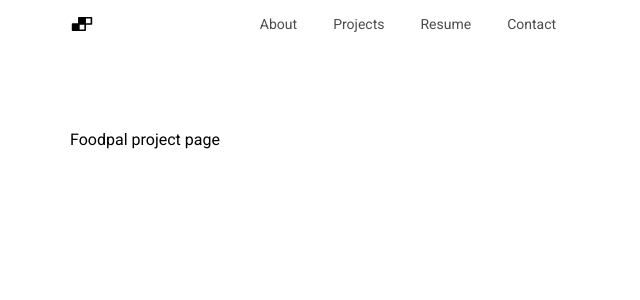
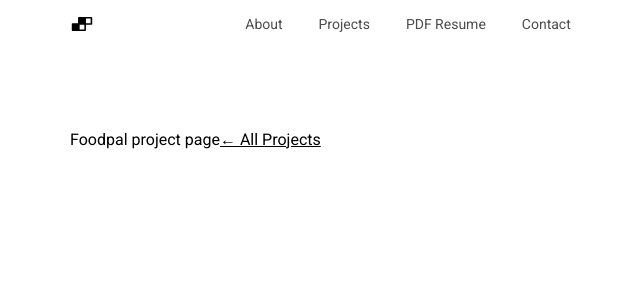
Before and after one commit to malikkotb/m-k.io, a Next.js app: page /projects/foodpal in a window 1280 px wide. Shown: the top 300 px of the page, without its empty margins (244-884 px from the left). Built offline with nearby package versions, Linux system fonts and the light colour scheme.

Commit message:
pdf resume download

```diff
--- a/app/contact/page.js
+++ b/app/contact/page.js
@@ -90,7 +90,7 @@ export default function Contact() {
             rounded-lg p-4 transition-opacity dark:transition-opacity
             bg-black bg-opacity-10 hover:bg-opacity-20
             dark:bg-[#F8F9FA] dark:bg-opacity-20 dark:hover:bg-opacity-10"
-            href="mailto:malikkotb@icloud.com"
+            href="https://github.com/malikkotb"
             target="_blank"
           >
             <div className="flex gap-2 text-center items-center">
@@ -112,7 +112,7 @@ export default function Contact() {
             rounded-lg p-4 transition-opacity dark:transition-opacity
             bg-black bg-opacity-10 hover:bg-opacity-20
             dark:bg-[#F8F9FA] dark:bg-opacity-20 dark:hover:bg-opacity-10"
-            href="mailto:malikkotb@icloud.com"
+            href="https://www.instagram.com/malikhavemercy/"
             target="_blank"
           >
             <div className="flex gap-2 text-center items-center">
@@ -134,7 +134,7 @@ export default function Contact() {
             rounded-lg p-4 transition-opacity dark:transition-opacity
             bg-black bg-opacity-10 hover:bg-opacity-20
             dark:bg-[#F8F9FA] dark:bg-opacity-20 dark:hover:bg-opacity-10"
-            href="mailto:malikkotb@icloud.com"
+            href="https://www.linkedin.com/in/malik-kotb-682412189/"
             target="_blank"
           >
             <div className="flex gap-2 text-center items-center">
--- a/app/projects/chatapp/page.js
+++ b/app/projects/chatapp/page.js
@@ -4,7 +4,7 @@ export default function page() {
   return (
     <div>
       Vue Chat App Project Page
-      <button>Back to all porjects button</button>
+      <a class="underline" href="/projects">← All Projects</a>
     </div>
   );
 }
--- a/app/projects/foodpal/page.js
+++ b/app/projects/foodpal/page.js
@@ -2,6 +2,9 @@ import React from 'react'
 
 export default function page() {
   return (
-    <div>Foodpal project page</div>
+    <div>Foodpal project page
+      <a class="underline" href="/projects">← All Projects</a>
+
+    </div>
   )
 }
--- a/app/projects/pastryshop/page.js
+++ b/app/projects/pastryshop/page.js
@@ -2,6 +2,9 @@ import React from 'react'
 
 export default function page() {
   return (
-    <div>pastry shop project page</div>
+    <div>pastry shop project page
+      <a class="underline" href="/projects">← All Projects</a>
+
+    </div>
   )
 }
--- a/app/projects/sticky/page.js
+++ b/app/projects/sticky/page.js
@@ -1,7 +1,12 @@
-import React from 'react'
+import React from "react";
 
 export default function page() {
   return (
-    <div>Sticky Project Page</div>
-  )
+    <div>
+      Sticky Project Page
+      <a class="underline" href="/projects">
+        ← All Projects
+      </a>
+    </div>
+  );
 }
--- a/components/NavBar.js
+++ b/components/NavBar.js
@@ -11,7 +11,7 @@ import { useState, useEffect } from "react";
 
 export default function NavBar() {
   const [mounted, setMounted] = useState(false);
-  const { theme, setTheme } = useTheme('light');
+  const { theme, setTheme } = useTheme("light");
 
   // when the component is mounted on the client side, this useEffect hook will be called and mounted will be set to True
   // and then the belox jsx will be rendered
@@ -49,12 +49,13 @@ export default function NavBar() {
             </Link>
           </li>
           <li>
-            <Link
-              href={"/resume"}
+            <a
+              href="./Lebenslauf_Kotb_22.pdf"
               className="px-4 py-2 cursor-pointer rounded-lg text-sm opacity-70 hover:opacity-100 transition-opacity"
+              target="_blank"
             >
-              Resume
-            </Link>
+              PDF Resume
+            </a>
           </li>
           <li>
             <Link
@@ -70,8 +71,16 @@ export default function NavBar() {
           <div className="flex flex-col">
             {/* (theme==='light') &&  */}
             {/* (theme==='dark') && */}
-            { (theme==='light') && <button onClick={() => setTheme("dark")}><BsSun className="text-xl font-bold opacity-60 hover:opacity-100" /></button>}
-            {  (theme==='dark') && <button onClick={() => setTheme("light")}><BsMoonFill className="text-xl font-bold opacity-60 hover:opacity-100" /></button>}
+            {theme === "light" && (
+              <button onClick={() => setTheme("dark")}>
+                <BsSun className="text-xl font-bold opacity-60 hover:opacity-100" />
+              </button>
+            )}
+            {theme === "dark" && (
+              <button onClick={() => setTheme("light")}>
+                <BsMoonFill className="text-xl font-bold opacity-60 hover:opacity-100" />
+              </button>
+            )}
           </div>
         </div>
       </nav>
```
Also changed, not shown: 1 other file (tests, documents, lock files or other folders).
